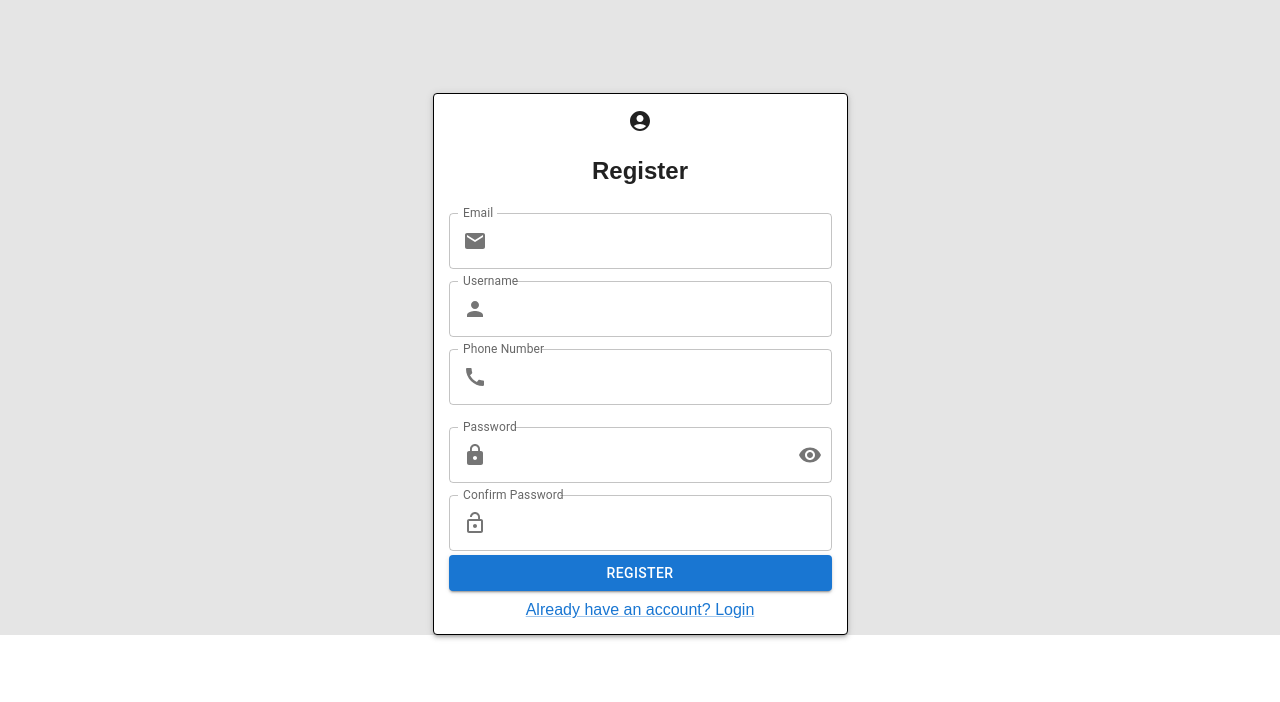
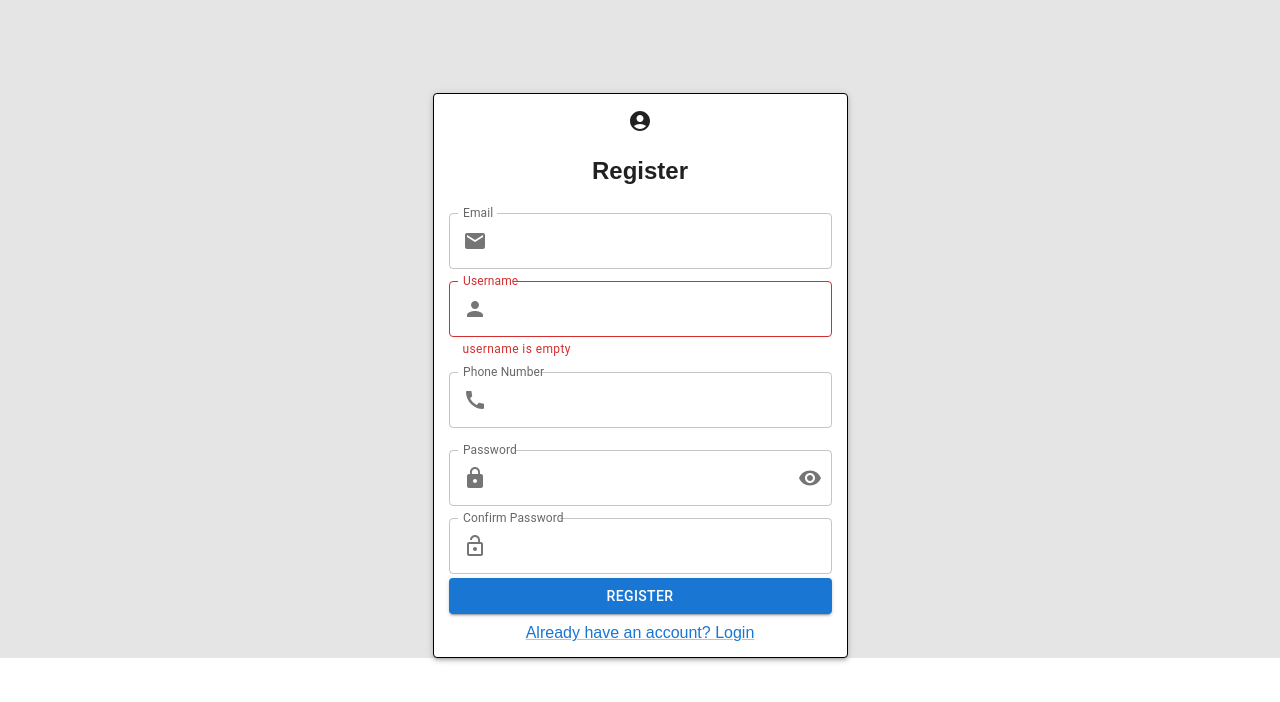
Before and after one commit to Rikanthan/Vacuum-front-end, a React (Create React App) app in the folder vacuum-app/: page / in a window 1280 px wide. Shown: the top 702 px of the page. Built offline with nearby package versions, Linux system fonts and the light colour scheme.

Commit message:
all validations

```diff
--- a/vacuum-app/src/Pages/Register.jsx
+++ b/vacuum-app/src/Pages/Register.jsx
@@ -38,6 +38,7 @@ export default function Register() {
     const [phnerrMsg,setphnErrMsg] = useState("");
     const [conErrMsg,setConErrMsg] = useState("");
     const [errMsg,setPassErrMsg] = useState("");
+    const [emailErrMsg, setEmailErrMsg] = useState("");
     function submit(e){
         if(data == null){
             setError(true);
@@ -70,7 +71,9 @@ export default function Register() {
         setData(newdata);
         if (!isValidEmail(data.email)) {
             setEmailerror(true)
+            setEmailErrMsg("please enter valid email");
           } else {
+            setEmailErrMsg("");
             setEmailerror(false)
           }
           if(e.target.id==='password'){
@@ -174,6 +177,7 @@ export default function Register() {
               variant="outlined"
               error={emailerror}
               value={data ? data.email : ""}
+              helperText={emailErrMsg}
               InputProps={{
                 startAdornment: (
                   <InputAdornment position="start">
@@ -201,6 +205,8 @@ export default function Register() {
               label="Username"
               variant="outlined"
               value={data ? data.name : ""}
+              error={!data.name ? true : false}
+              helperText={data.name ? "":"username is empty"}
               InputProps={{
                 startAdornment: (
                   <InputAdornment position="start">
```
